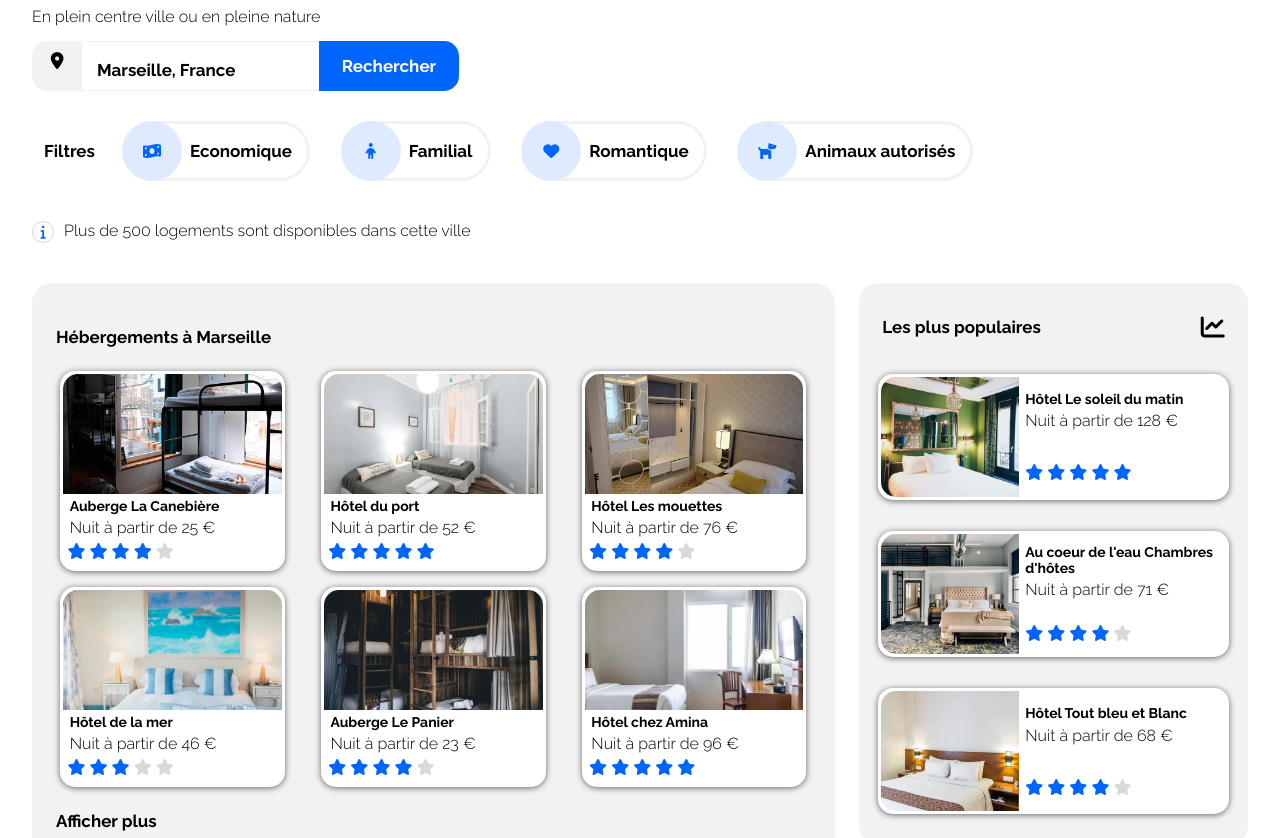
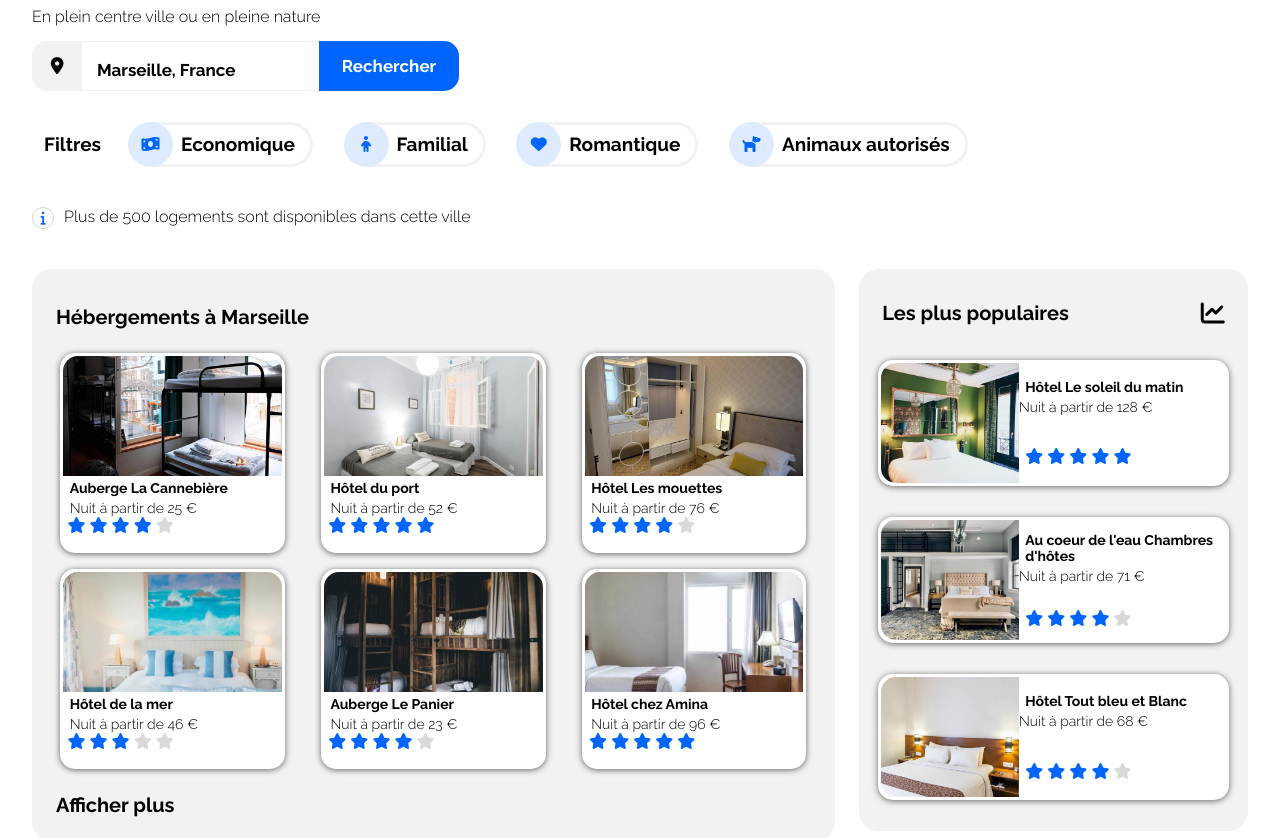
Before and after one commit to POLETTISTE/OCR_P02_BOOKI, a website: page index.html in a window 1280 px wide. Shown: the part 144-982 px from the top of the page. Drawn offline with Linux system fonts and the light colour scheme.

Commit message:
desktop header - search ok

```diff
--- a/css/global.css
+++ b/css/global.css
@@ -13,14 +13,18 @@ h1{
 
 
 h2{
-    font-size:17px;
+    font-size:20px;
     font-weight: 700;
 }
 
 h3{
     font-size:14px;
     font-weight: 700;
+}
 
+h4{
+    font-size: 14px;
+    font-weight: 300;
 }
 
 p{
--- a/css/main.css
+++ b/css/main.css
@@ -57,7 +57,7 @@ main {
 
 /* hébergements à Marseille */
 .location-title {
-    margin-top: 3%;
+    margin-top: 2%;
     margin-left:3%;
     margin-bottom: 2%;
 }
--- a/css/search.css
+++ b/css/search.css
@@ -59,7 +59,7 @@
     height:50px;
     border-top-left-radius:15px;
     border-bottom-left-radius:15px;
-    padding:10px;
+    padding:15px;
 }
 
 .search-bar input {
@@ -183,8 +183,9 @@ width:100%;
 }
 
 .filters h2{
+    font-size:19px;
+    margin:12px;
     margin-right:30px;
-    margin-left:12px;
     border-style:none;
 }
 .search-filters {
@@ -207,7 +208,7 @@ width:100%;
 
 .search-filters-item {
     display: flex;
-    height:60px;
+    height:45px;
     justify-content:flex-start;
     align-items:center;
     border:3px solid #F2F2F2;
@@ -226,8 +227,8 @@ width:100%;
     display: flex;
     align-items: center;
     justify-content: center;
-    width:60px;
-    height:60px;
+    width:45px;
+    height:45px;
     color:#0065FC;
     background-color:#DEEBFF;
     border-radius: 50%;
@@ -236,7 +237,7 @@ width:100%;
 @media all and (max-width:991px){
     .filters h2{
         margin:0;
-        margin-bottom: 20px;
+        margin-bottom: 25px;
     }
     .search-filters-item{
         margin-bottom:20px;
--- a/index.html
+++ b/index.html
@@ -61,8 +61,8 @@
                         <div class="location-card card">
                             <img src="images/hebergements/4_small/marcus-loke-WQJvWU_HZFo-unsplash.jpg" alt="Auberge La Canebière" class="location-card-img">
                             <div class="location-card-description">
-                                <h3>Auberge La Canebière</h3>
-                                <p>Nuit à partir de 25 €</p>
+                                <h3>Auberge La Cannebière</h3>
+                                <h4>Nuit à partir de 25 €</h4>
                             </div>
                             <div class="location-card-stars">
                                 <i class="fa-solid fa-star blue-star"></i>
@@ -79,7 +79,7 @@
                             <img src="images/hebergements/4_small/fred-kleber-gTbaxaVLvsg-unsplash.jpg" alt="Hôtel du port" class="location-card-img" >
                             <div class="location-card-description">
                                 <h3>Hôtel du port</h3>
-                                <p>Nuit à partir de 52 €</p>
+                                <h4>Nuit à partir de 52 €</h4>
                             </div>
                             <div class="location-card-stars">
                                 <i class="fa-solid fa-star blue-star"></i>
@@ -96,7 +96,7 @@
                             <img src="images/hebergements/4_small/reisetopia-B8WIgxA_PFU-unsplash.jpg" alt="Hôtel Les mouettes" class="location-card-img">
                             <div class="location-card-description">
                                 <h3>Hôtel Les mouettes</h3>
-                                <p>Nuit à partir de 76 €</p>
+                                <h4>Nuit à partir de 76 €</h4>
                             </div>
                             <div class="location-card-stars">
                                 <i class="fa-solid fa-star blue-star"></i>
@@ -113,7 +113,7 @@
                             <img src="images/hebergements/4_small/annie-spratt-Eg1qcIitAuA-unsplash.jpg" alt="Hôtel de la mer" class="location-card-img">
                             <div class="location-card-description">
                                 <h3>Hôtel de la mer</h3>
-                                <p>Nuit à partir de 46 €</p>
+                                <h4>Nuit à partir de 46 €</h4>
                             </div>
                             <div class="location-card-stars">
                                 <i class="fa-solid fa-star blue-star"></i>
@@ -130,7 +130,7 @@
                             <img src="images/hebergements/4_small/nicate-lee-kT-ZyaiwBe0-unsplash.jpg" alt="Auberge Le Panier" class="location-card-img">
                             <div class="location-card-description">
                                 <h3>Auberge Le Panier</h3>
-                                <p>Nuit à partir de 23 €</p>
+                                <h4>Nuit à partir de 23 €</h4>
                             </div>
                             <div class="location-card-stars">
                                 <i class="fa-solid fa-star blue-star"></i>
@@ -147,7 +147,7 @@
                             <img src="images/hebergements/4_small/febrian-zakaria-M6S1WvfW68A-unsplash.jpg" alt="Hôtel chez Amina" class="location-card-img">
                             <div class="location-card-description">
                                 <h3>Hôtel chez Amina</h3>
-                                <p>Nuit à partir de 96 €</p>
+                                <h4>Nuit à partir de 96 €</h4>
                             </div>
                             <div class="location-card-stars">
                                 <i class="fa-solid fa-star blue-star"></i>
@@ -170,7 +170,7 @@
                             <div class="popular-right-menu">
                                 <div class="popular-card-description">
                                     <h3>Hôtel Le soleil du matin</h3>
-                                    <p>Nuit à partir de 128 €</p>
+                                    <h4>Nuit à partir de 128 €</h4>
                                 </div>
                                 <div class="popular-card-stars">
                                     <i class="fa-solid fa-star blue-star"></i>
@@ -189,7 +189,7 @@
                             <div class="popular-right-menu">
                                 <div class="popular-card-description">
                                     <h3>Au coeur de l'eau Chambres d'hôtes</h3>
-                                    <p>Nuit à partir de 71 €</p>
+                                    <h4>Nuit à partir de 71 €</h4>
                                 </div>
                                 <div class="popular-card-stars">
                                     <i class="fa-solid fa-star blue-star"></i>
@@ -208,7 +208,7 @@
                             <div class="popular-right-menu">
                                 <div class="popular-card-description">
                                     <h3>Hôtel Tout bleu et Blanc</h3>
-                                    <p>Nuit à partir de 68 €</p>
+                                    <h4>Nuit à partir de 68 €</h4>
                                 </div>
                                 <div class="popular-card-stars">
                                     <i class="fa-solid fa-star blue-star"></i>
```
